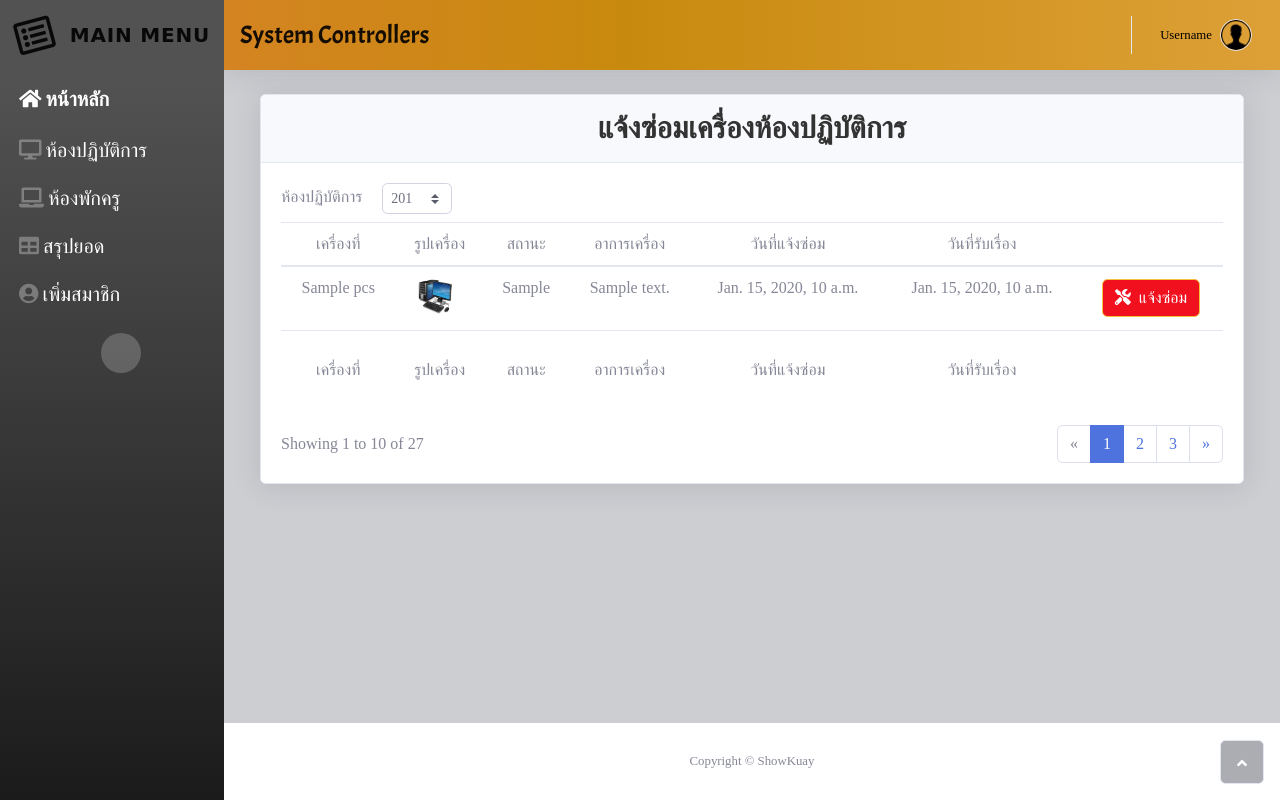
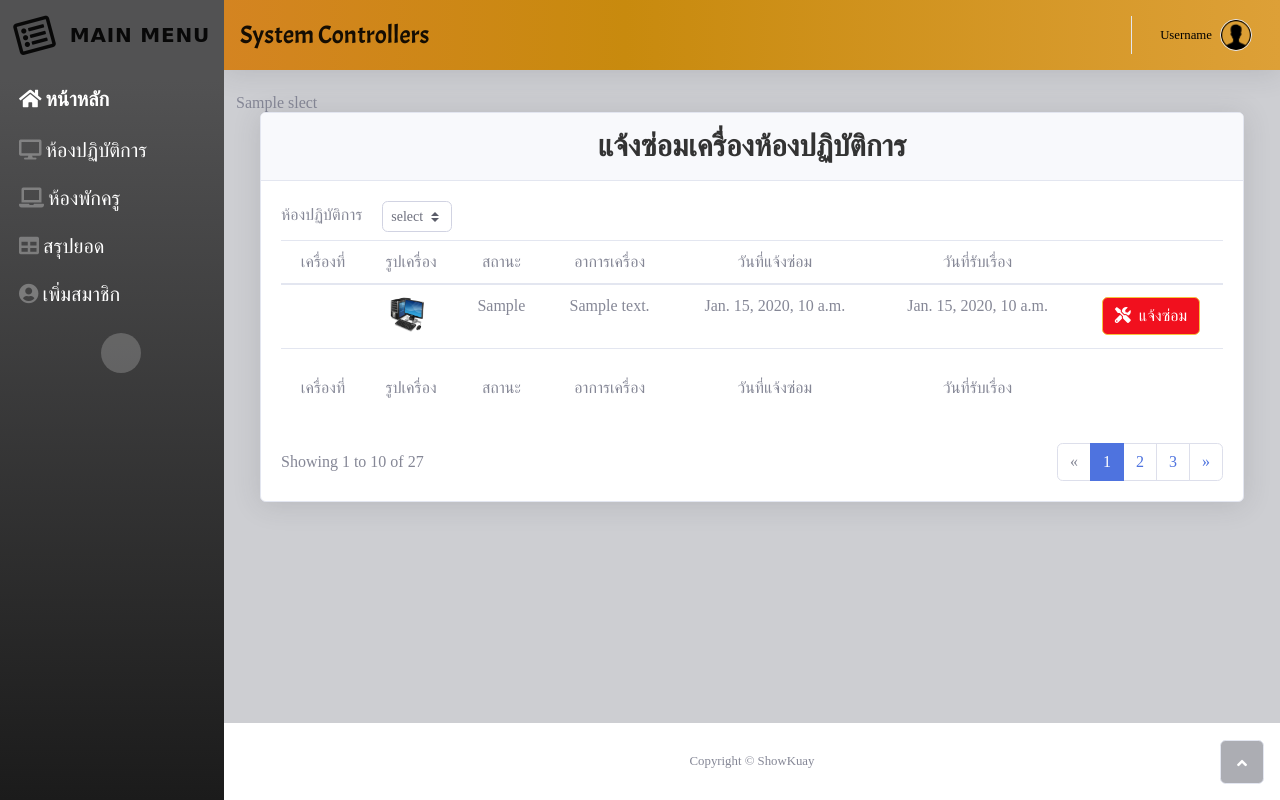
Before and after one commit to showkuay97/ctrlsystem, a Django app: template ctrl/templates/pcstudent.html in a window 1280 px wide. Run offline with Django 3.2, Linux system fonts and the light colour scheme; the template is opened without the code that fills it: most values are stand-ins (such as "Sample title", 1, 10 or a date in 2020); some libraries are stand-ins or nearby versions; some web fonts are replaced.

Commit message:
update options

```diff
--- a/ctrl/admin.py
+++ b/ctrl/admin.py
@@ -1,7 +1,9 @@
 from django.contrib import admin
-from .models import repair_cmpt, report
+from .models import repair_cmpt, report,options_std,options_tcher
 
 
 # Register your models here.
 admin.site.register(report)
 admin.site.register(repair_cmpt)
+admin.site.register(options_std)
+admin.site.register(options_tcher)
--- a/ctrl/templates/pcstudent.html
+++ b/ctrl/templates/pcstudent.html
@@ -1,5 +1,6 @@
 {% extends 'layout.html' %}
 {% block content %}
+<h1>{{slect}}</h1>
 <div class="container-fluid">
     <div class="card shadow">
         <div class="card-header py-3">
@@ -9,18 +10,18 @@
             <div class="row">
                 <div class="col-md-6 text-nowrap">
                     <div id="dataTable_length" class="dataTables_length" aria-controls="dataTable">
-                        <label for="select_class">ห้องปฏิบัติการ<select id="select_class"
+                    {% comment %} <form action="selection" method="post">
+                    {% csrf_token %} {% endcomment %}
+                        <label for="select_class">ห้องปฏิบัติการ<select name="select_class" id="select_class"
                                 class="form-control form-control-sm custom-select custom-select-sm"
                                 style="width: 70px;margin-left: 20px;">
-                                <option value="" selected="">201</option>
-                                <option value="">202</option>
-                                <option value="">203</option>
-                                <option value="">204</option>
-                                <option value="">205</option>
-                                <option value="">206</option>
-                                <option value="">207</option>
-                                <option value="">208</option>
+                                <option value="" selected="">select</option>
+                                {% for items in ops %}
+                                <option value="">{{items}}</option>
+                                {% endfor %}
                             </select>&nbsp;</label>
+                            {% comment %} <input type="submit" value="Select">
+                    </form> {% endcomment %}
                     </div>
                 </div>
                 <div class="col-md-6">
@@ -46,7 +47,7 @@
                     <tbody>
                      {% for items in pcs %}
                         <tr>
-                            <td class="text-center">{{items}}</td>
+                            <td class="text-center">{{items.No_cmpt}}</td>
                             <td class="text-center"><img class="rounded mr-2" width="30" height="30"
                                     src="\static\assets\img\pc1.png"
                                     style="width: 35px;height: 35px;margin-right: 0px;margin-left: 0px;">
--- a/systems/urls.py
+++ b/systems/urls.py
@@ -25,5 +25,7 @@ urlpatterns = [
     path('register/',views.register),
     path('Dashboard/',views.Dashboard),
     path('admins/',views.admins),
+    path('pcstudent/selection',views.selection),
+
     # path('index/testdata',views.testdata),
 ]
```
Also changed, not shown: ctrl/models.py (+14 -0 lines), ctrl/views.py (+14 -4 lines), ctrl/migrations/0002_options_std_options_tcher.py (added), db.sqlite3.
